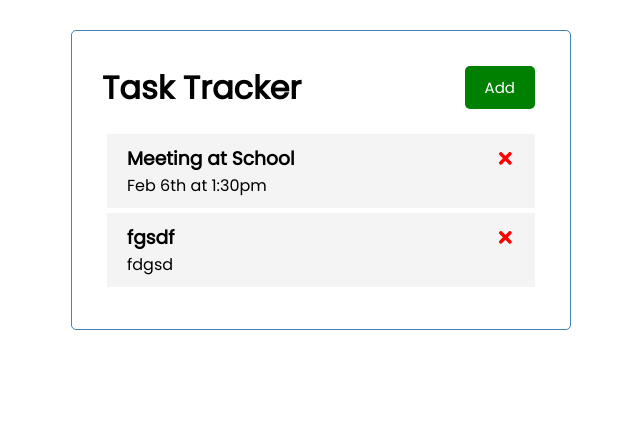
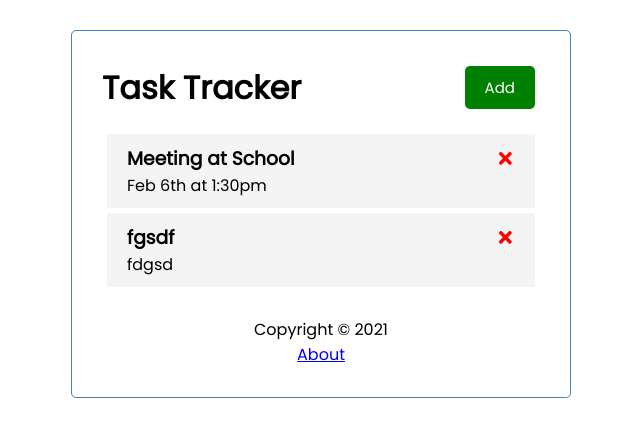
Before and after one commit to darrenm95/react-task-tracker, a React (Create React App) app: page / in a window 1280 px wide. Shown: the top 436 px of the page, without its empty margins (319-959 px from the left). Built offline with nearby package versions, Linux system fonts and the light colour scheme; data requests are answered from the project's data file.

Commit message:
Add Footer component

```diff
--- a/package.json
+++ b/package.json
@@ -15,6 +15,7 @@
     "react-dom": "^17.0.2",
     "react-hook-form": "^7.1.1",
     "react-icons": "^4.2.0",
+    "react-router-dom": "^5.2.0",
     "react-scripts": "4.0.3",
     "typescript": "^4.2.4",
     "web-vitals": "^1.1.1"
--- /dev/null
+++ b/src/components/Footer.tsx
@@ -0,0 +1,12 @@
+import React from 'react';
+
+const Footer = (): JSX.Element => {
+  return (
+    <footer>
+      <p>Copyright &copy; 2021</p>
+      <a href='/about'>About</a>
+    </footer>
+  );
+};
+
+export default Footer;
--- a/src/components/TaskTracker.tsx
+++ b/src/components/TaskTracker.tsx
@@ -2,6 +2,7 @@ import React, { useState, useEffect } from 'react';
 import Header from './Header';
 import Tasks from './Tasks';
 import AddTask from './AddTask';
+import Footer from './Footer';
 
 type Task = {
   id: number;
@@ -96,6 +97,7 @@ const TaskTracker = (): JSX.Element => {
       ) : (
         'No Tasks To Show'
       )}
+      <Footer />
     </div>
   );
 };
```
Also changed, not shown: 1 other file (tests, documents, lock files or other folders).
